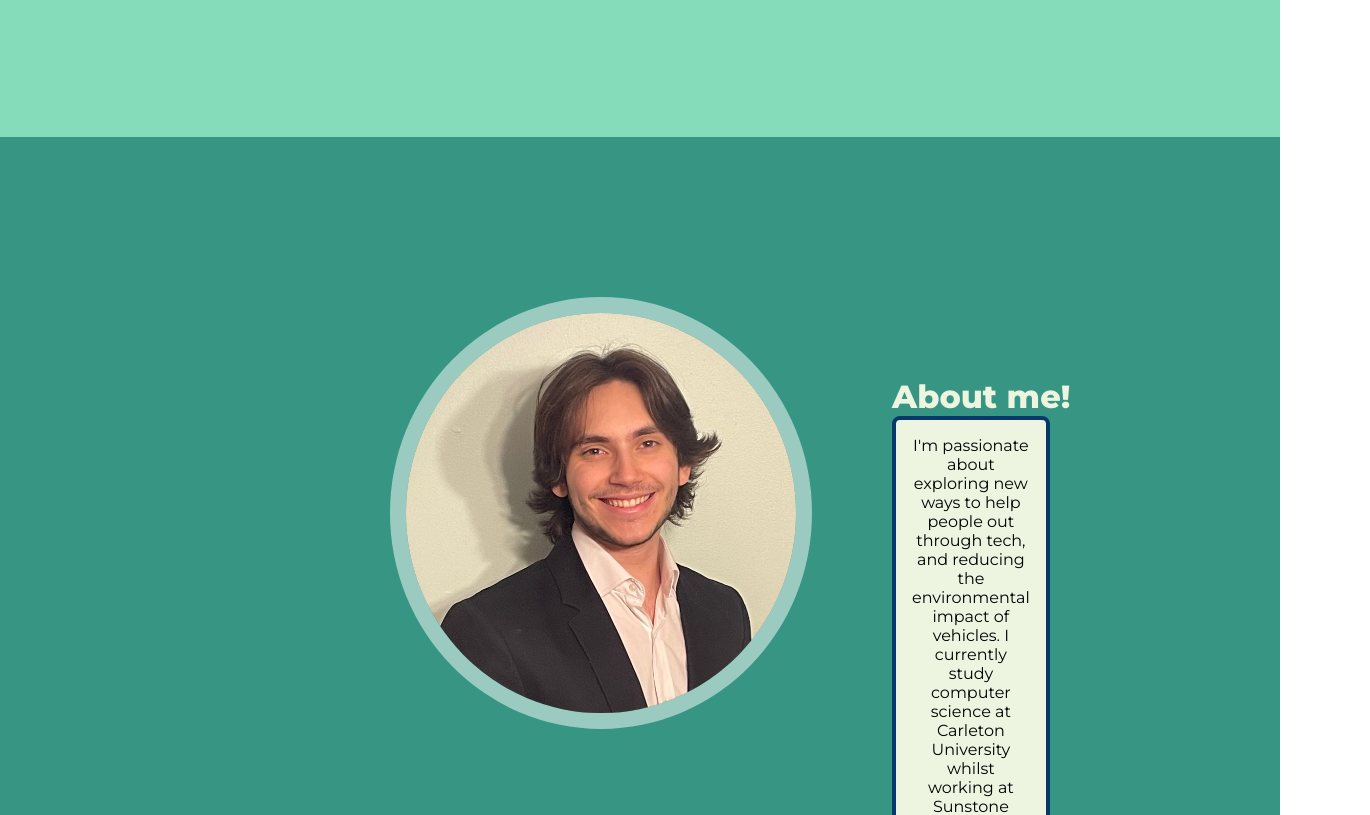
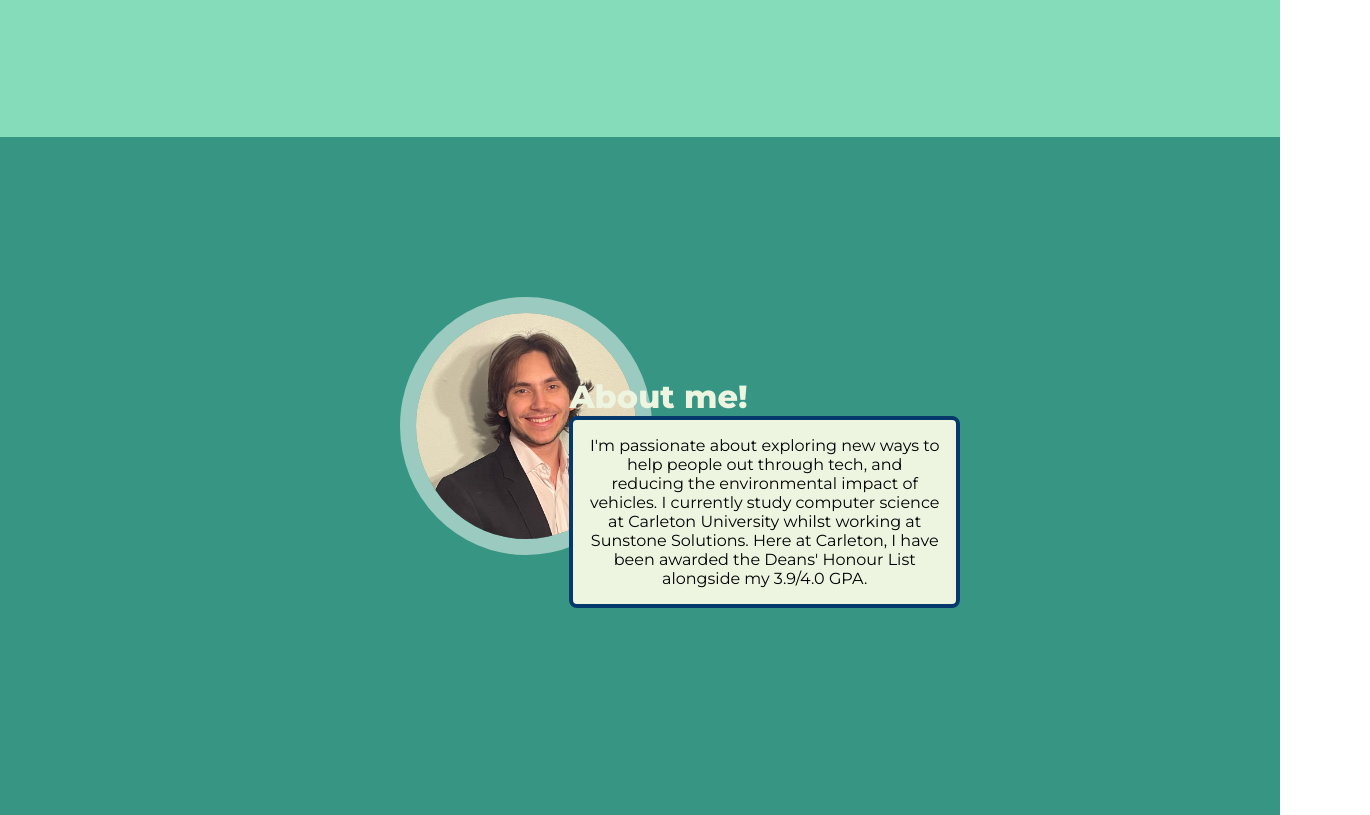
Before and after one commit to victorsandru/personal-website-react, a React (Create React App) app: page / in a window 1280 px wide. Shown: the part 860-1675 px from the top of the page, 1370 px wide, since content can reach past the window. Built offline with nearby package versions, Linux system fonts and the light colour scheme.

Commit message:
added about container height

```diff
--- a/src/components/About/About.module.css
+++ b/src/components/About/About.module.css
@@ -1,20 +1,23 @@
-@import url('https://fonts.googleapis.com/css2?family=Montserrat:wght@400;800&display=swap');
+@import url("https://fonts.googleapis.com/css2?family=Montserrat:wght@400;800&display=swap");
 
 .container {
   display: flex;
   margin-top: 27rem;
+  height: 100%;
   padding-top: 10rem;
   background-color: #379683 !important;
-    justify-content: center;
-    font-family: 'Montserrat', sans-serif;
+  justify-content: space-evenly;
+  font-family: "Montserrat", sans-serif;
+  align-items: flex-start;
 }
 
 .containerSmall {
+  margin: auto;
   text-align: center;
   padding: 1rem 1rem;
   border: 4px;
   color: black;
-    background-color: #EDF5E1;
+  background-color: #edf5e1;
   border-style: solid;
   border-color: #05386b;
   border-radius: 0.5rem;
@@ -26,7 +29,8 @@
 }
 
 .headerContainer {
-    color: #EDF5E1;
+  margin: auto;
+  color: #edf5e1;
   margin-top: 5rem;
   margin-left: 5rem;
   font-weight: 800;
@@ -34,9 +38,9 @@
 }
 
 .imageContainer {
-    max-width: 25rem;
-    max-height: 25rem;
+  max-width: 45%;
+  max-height: auto;
   border: 1rem solid rgba(255, 255, 255, 0.5);
   border-radius: 50%;
-    margin-left: 30rem;
+  margin-left: 25rem;
 }
```
Also changed, not shown: src/components/About/About.js (+14 -12 lines). Lines whose indentation alone changed are shown as unchanged.
